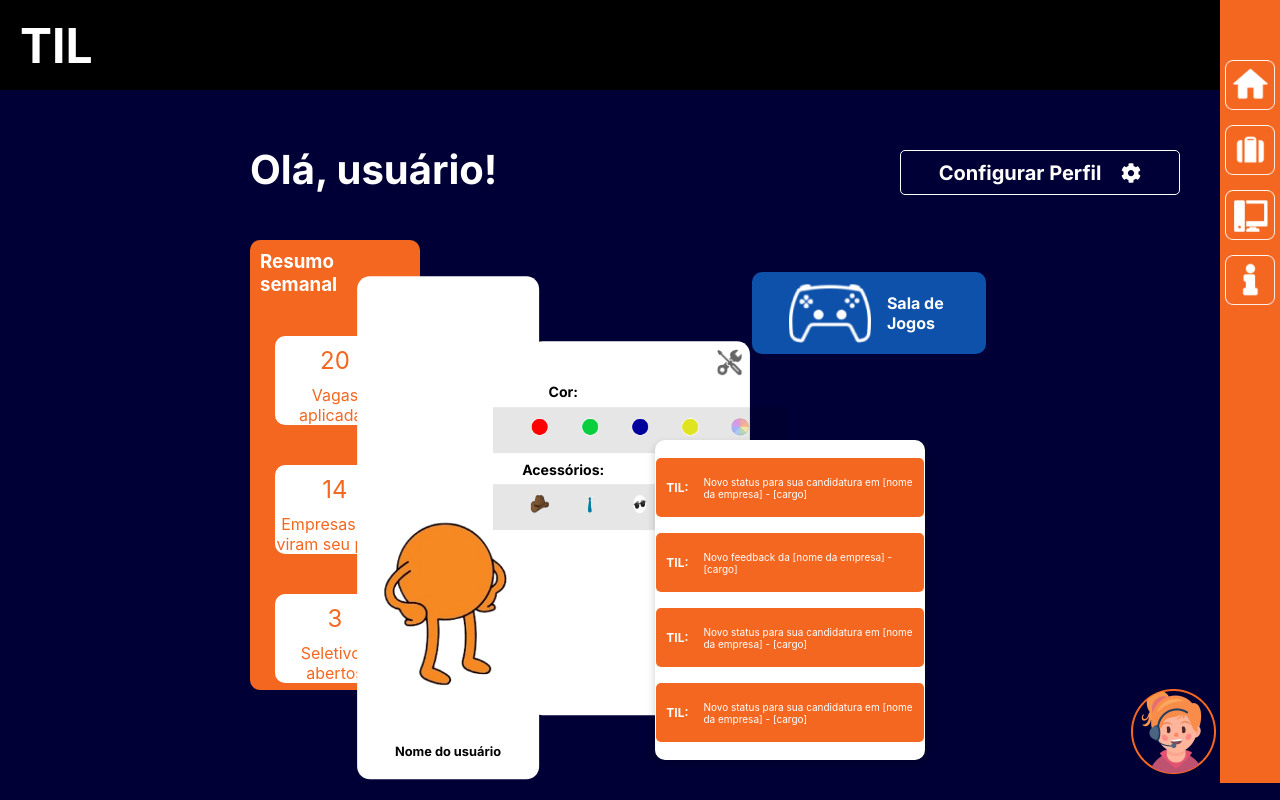
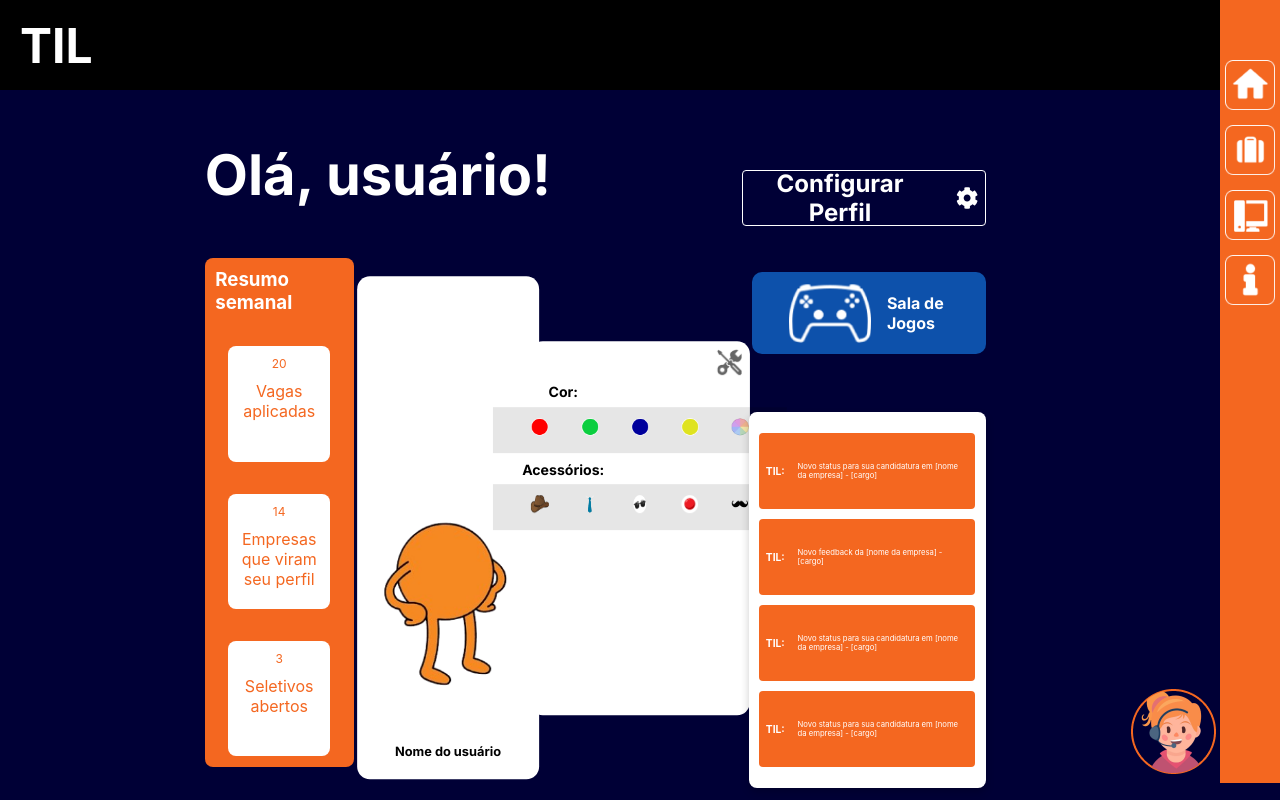
Before and after one commit to plataformatil/front-end, a React (Create React App) app: page / in a window 1280 px wide. Shown: the top 800 px of the page. Built offline with nearby package versions, Linux system fonts and the light colour scheme.

Commit message:
alteracoes no css

```diff
--- a/src/components/OrangeRectangle.css
+++ b/src/components/OrangeRectangle.css
@@ -2,23 +2,23 @@
   display: flex;
   flex-direction: column;
   background-color: #f46720;
-  width: 150px;
-  height: 430px;
+  width: 10vw;
+  height: 61vh;
   align-items: center;
   justify-content: space-around;
-  padding: 10px;
-  margin-top: 150px;
-  margin-left: 250px;
+  padding: 1.3vh;
+  margin-top: 21vh;
+  margin-left: 16vw;
   position: relative;
-  border-radius: 10px;
+  border-radius: 1vh;
 }
 
 .square {
-  width: 120px;
-  height: 200px;
+  width: 8vw;
+  height: 20vh;
   background-color: white;
-  margin-top: 40px;
-  border-radius: 10px;
+  margin-top: 4vh;
+  border-radius: 1vh;
 }
 
 .square p {
@@ -28,10 +28,10 @@
 }
 
 .square p:first-child {
-  margin-bottom: 10px;
-  font-size: 24px;
+  margin-bottom: 1vh;
+  font-size: 1.5vh;
 }
 
 .square p:last-child {
-  font-size: 16px;
+  font-size: 2vh;
 }
--- a/src/components/RightWhiteRectangle.css
+++ b/src/components/RightWhiteRectangle.css
@@ -1,43 +1,43 @@
 .right-white-rectangle {
-  width: 250px;
-  height: 300px;
+  width: 16vw;
+  height: 43vh;
   background-color: white;
   display: flex;
   flex-direction: column;
   align-items: center;
   justify-content: space-around;
   position: fixed;
-  right: 355px;
+  right: 23vw;
   top: 75%;
   transform: translateY(-50%);
-  padding: 10px;
+  padding: 2vh;
   box-shadow: 0 4px 8px rgba(0, 0, 0, 0.2);
-  border-radius: 10px;
+  border-radius: 1vh;
 }
 
 .orange-button {
   width: 99%;
-  height: 60px;
+  height: 10vh;
   background-color: #f46720;
-  border-radius: 5px;
-  margin: 8px 0;
+  border-radius: 0.5vh;
+  margin: 0.6vh 0;
   cursor: pointer;
   display: flex;
   flex-direction: row;
   align-items: center;
   justify-content: flex-start;
-  padding: 0 10px;
+  padding: 0 0.5vw;
 }
 
 .text1 {
-  font-size: 12px;
+  font-size: 0.8vw;
   font-weight: bold;
   color: white;
   margin-right: auto;
 }
 
 .text2 {
-  font-size: 10px;
+  font-size: 0.6vw;
   color: white;
-  margin-left: 15px;
+  margin-left: 1vw;
 }
--- a/src/components/UserGreeting.css
+++ b/src/components/UserGreeting.css
@@ -1,38 +1,38 @@
 .user-greeting {
   display: flex;
   align-items: center;
-  gap: 10px;
+  gap: 1vw;
   font-size: 1.1em;
   position: relative;
 }
 
 .user-greeting-text {
   position: absolute;
-  top: 55px;
-  left: 250px;
+  top: 4vw;
+  left: 16vw;
   font-family: "Inter", sans-serif;
   font-weight: bold;
-  font-size: 40px;
+  font-size: 7vh;
   color: #ffffff;
 }
 
 .profile-button {
   position: absolute;
-  top: 60px;
-  left: 900px;
+  top: 10vh;
+  left: 58vw;
   display: flex;
   align-items: center;
   justify-content: center;
-  gap: 20px;
-  padding: 8px 12px;
-  width: 280px;
-  height: 45px;
-  border: 1px solid white;
+  gap: 2vw;
+  padding: 0,8vh 1.2vw;
+  width: 19vw;
+  height: 7vh;
+  border: 0.1vh solid white;
   background-color: transparent;
   color: white;
-  border-radius: 5px;
+  border-radius: 0.5vh;
   cursor: pointer;
-  font-size: 20px;
+  font-size: 3vh;
   font-family: "Inter", sans-serif;
   font-weight: bold;
 }
```
